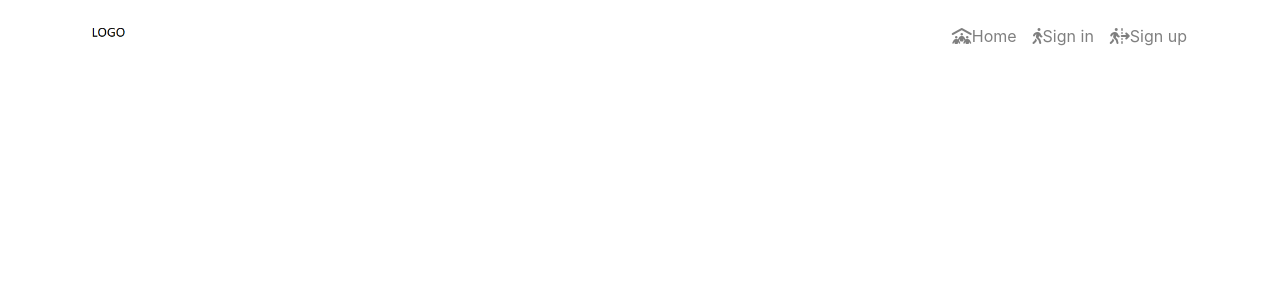
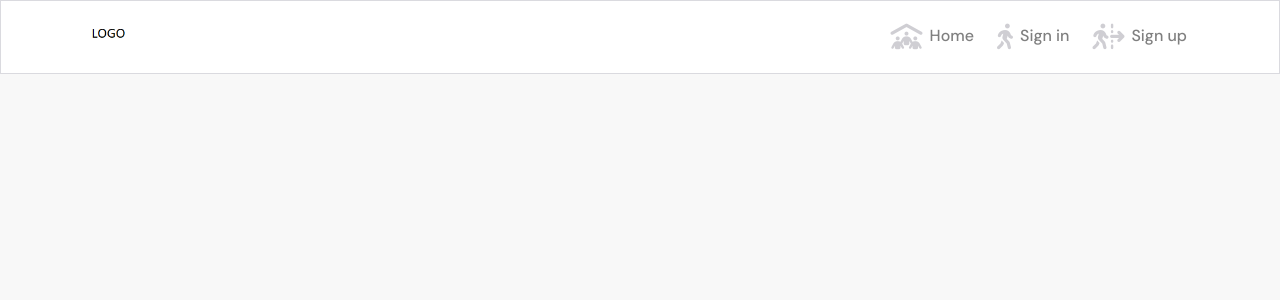
Before and after one commit to TiagoMA90/connect, a React (Create React App) app: page / in a window 1280 px wide. Shown: the top 300 px of the page. Built offline with nearby package versions, Linux system fonts and the light colour scheme.

Commit message:
apply basic styling to overall body and NavBar

```diff
--- a/public/index.html
+++ b/public/index.html
@@ -21,6 +21,7 @@
       crossorigin="anonymous"
     />
     <link rel="manifest" href="%PUBLIC_URL%/manifest.json" crossorigin="use-credentials"/>
+    <link href="https://fonts.googleapis.com/css2?family=DM+Sans:wght@500;700&display=swap" rel="stylesheet" />
     <script src="https://kit.fontawesome.com/9a3068bd82.js" crossorigin="anonymous"></script>
     <!--
       Notice the use of %PUBLIC_URL% in the tags above.
--- a/src/App.css
+++ /dev/null
@@ -1,38 +0,0 @@
-.App {
-  text-align: center;
-}
-
-.App-logo {
-  height: 40vmin;
-  pointer-events: none;
-}
-
-@media (prefers-reduced-motion: no-preference) {
-  .App-logo {
-    animation: App-logo-spin infinite 20s linear;
-  }
-}
-
-.App-header {
-  background-color: #282c34;
-  min-height: 100vh;
-  display: flex;
-  flex-direction: column;
-  align-items: center;
-  justify-content: center;
-  font-size: calc(10px + 2vmin);
-  color: white;
-}
-
-.App-link {
-  color: #61dafb;
-}
-
-@keyframes App-logo-spin {
-  from {
-    transform: rotate(0deg);
-  }
-  to {
-    transform: rotate(360deg);
-  }
-}
--- a/src/App.js
+++ b/src/App.js
@@ -1,9 +1,9 @@
-import "./App.css";
+import styles from "./App.module.css"
 import NavBar from "./components/NavBar";
 
 function App() {
   return (
-    <div className="App">
+    <div className={styles.App}>
       <NavBar />
     </div>
   );
--- /dev/null
+++ b/src/App.module.css
@@ -0,0 +1,36 @@
+.App {
+    font-family: "DM Sans", sans-serif;
+    background-color: #f8f8f8;
+    min-height: 100vh;
+  }
+
+* {
+    box-sizing: border-box;
+  }
+
+a {
+    color: #555555;
+    transition: color ease-in-out 0.3s;
+  }
+
+a:hover {
+    text-decoration: none;
+  }
+
+a:hover i {
+    color: #b85900;
+    transition: color ease-in-out 0.3s;
+  }
+
+i {
+    color: #cfced3;
+    font-size: 1.6rem;
+    padding: 7px;
+    vertical-align: middle;
+  }
+
+i:hover {
+    cursor: pointer;
+    transition: color ease-in-out 0.3s;
+    color: #2142b2;
+  }
--- a/src/components/NavBar.js
+++ b/src/components/NavBar.js
@@ -1,10 +1,11 @@
 import React from "react";
 import { Navbar, Container, Nav } from "react-bootstrap";
 import logo from "../assets/logo.png";
+import styles from '../styles/NavBar.module.css'
 
 const NavBar = () => {
   return (
-    <Navbar expand="md" fixed="top">
+    <Navbar className={styles.NavBar} expand="md" fixed="top">
       <Container>
         <Navbar.Brand>
           <img src={logo} alt="logo" height="45" />
--- /dev/null
+++ b/src/styles/NavBar.module.css
@@ -0,0 +1,4 @@
+.NavBar {
+    background-color: #ffffff;
+    border: 1px solid #dadadf;
+}
```
